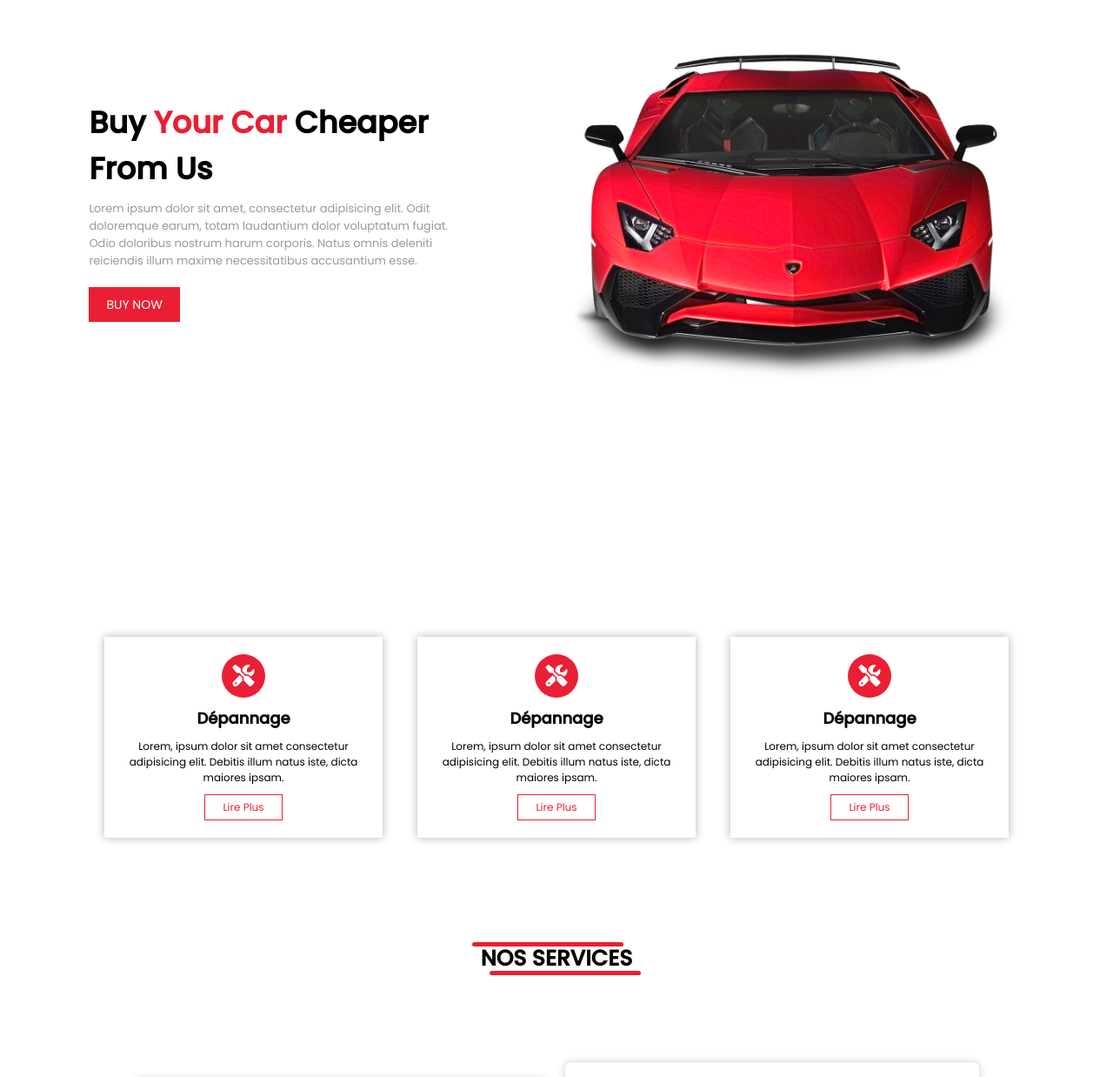
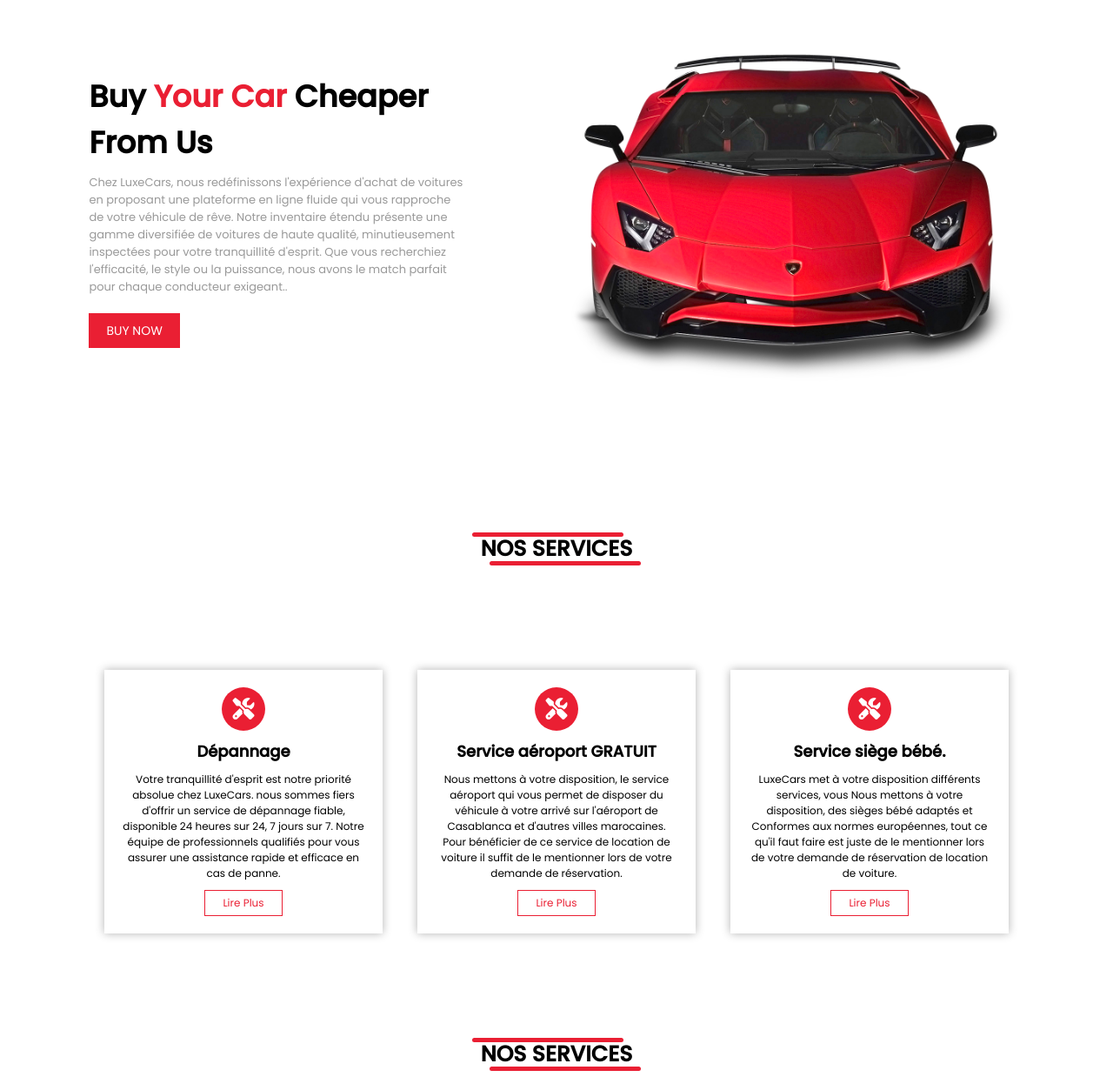
Before and after one commit to MohamedAbakrim/LuxeCars, a PHP site: page / in a window 1280 px wide. Shown: the part 188-1426 px from the top of the page at 87% size. Run offline with PHP 8.4, Linux system fonts and the light colour scheme; a user stored in the database is signed in; data comes from the database, SQL or seed files in the repository; both versions use the stored data as it was after the commit; some libraries are stand-ins or nearby versions.

Commit message:
its just a simple commerce website

```diff
--- a/header.php
+++ b/header.php
@@ -5,8 +5,8 @@
     <meta http-equiv="X-UA-Compatible" content="IE=edge">
     <meta name="viewport" content="width=device-width, initial-scale=1.0">
     <title>Car Luxe </title>
-    <link rel="stylesheet" href="style.css">
-    <link rel="stylesheet" href="style2.css">
+    <link rel="stylesheet" href="./styles/style.css">
+    <link rel="stylesheet" href="./styles/style2.css">
     <script src="https://kit.fontawesome.com/3010b1eaf1.js" crossorigin="anonymous"></script>
 </head>
 <body>
--- a/index.php
+++ b/index.php
@@ -8,7 +8,7 @@
     <section id="home">
         <div class="left">
             <h1>Buy <span>Your Car</span> Cheaper From Us</h1>
-            <p>Lorem ipsum dolor sit amet, consectetur adipisicing elit. Odit doloremque earum, totam laudantium dolor voluptatum fugiat. Odio doloribus nostrum harum corporis. Natus omnis deleniti reiciendis illum maxime necessitatibus accusantium esse.</p>
+            <p>Chez LuxeCars, nous redéfinissons l'expérience d'achat de voitures en proposant une plateforme en ligne fluide qui vous rapproche de votre véhicule de rêve. Notre inventaire étendu présente une gamme diversifiée de voitures de haute qualité, minutieusement inspectées pour votre tranquillité d'esprit. Que vous recherchiez l'efficacité, le style ou la puissance, nous avons le match parfait pour chaque conducteur exigeant..</p>
             <a href="#">BUY NOW</a>
         </div>
         <div class="right">
@@ -18,23 +18,25 @@
     <!-- section services -->
 
     <section id="services">
+        <h1 class="section_title">Nos Services</h1>
         <div class="list_services">
             <div class="service">
                 <i class="fa-solid fa-screwdriver-wrench"></i>
                 <h3>Dépannage</h3>
-                <p>Lorem, ipsum dolor sit amet consectetur adipisicing elit. Debitis illum natus iste, dicta maiores ipsam.</p>
+                <p>Votre tranquillité d'esprit est notre priorité absolue chez LuxeCars. nous sommes fiers d'offrir un service de dépannage fiable, disponible 24 heures sur 24, 7 jours sur 7. Notre équipe de professionnels qualifiés pour vous assurer une assistance rapide et efficace en cas de panne.</p>
                  <a href="#" class="read_more">Lire Plus</a>
             </div>
             <div class="service">
                 <i class="fa-solid fa-screwdriver-wrench"></i>
-                <h3>Dépannage</h3>
-                <p>Lorem, ipsum dolor sit amet consectetur adipisicing elit. Debitis illum natus iste, dicta maiores ipsam.</p>
+                <h3>Service aéroport GRATUIT</h3>
+                <p>Nous mettons à votre disposition, le service aéroport qui vous permet de disposer du véhicule à votre arrivé sur l'aéroport de Casablanca et d'autres villes marocaines.
+Pour bénéficier de ce service de location de voiture il suffit de le mentionner lors de votre demande de réservation.</p>
                  <a href="#" class="read_more">Lire Plus</a>
             </div>
             <div class="service">
                 <i class="fa-solid fa-screwdriver-wrench"></i>
-                <h3>Dépannage</h3>
-                <p>Lorem, ipsum dolor sit amet consectetur adipisicing elit. Debitis illum natus iste, dicta maiores ipsam.</p>
+                <h3>Service siège bébé.</h3>
+                <p>LuxeCars met à votre disposition différents services, vous Nous mettons à votre disposition, des sièges bébé adaptés et Conformes aux normes européennes, tout ce qu'il faut faire est juste de le mentionner lors de votre demande de réservation de location de voiture. </p>
                  <a href="#" class="read_more">Lire Plus</a>
             </div>
         </div>
@@ -48,7 +50,7 @@
         <div class="localisation_contact_div">
             <div class="localisation">
                 <h3>Notre Adresse</h3>
-                <iframe src="https://www.google.com/maps/embed?pb=!1m18!1m12!1m3!1d10499.966567606692!2d2.285747998068967!3d48.85836977022069!2m3!1f0!2f0!3f0!3m2!1i1024!2i768!4f13.1!3m3!1m2!1s0x47e66e2964e34e2d%3A0x8ddca9ee380ef7e0!2sTour%20Eiffel!5e0!3m2!1sfr!2sfr!4v1644955637071!5m2!1sfr!2sfr" width="600" height="450" style="border:0;" allowfullscreen="" loading="lazy"></iframe>
+                <iframe src="https://www.google.com/maps/embed?pb=!1m18!1m12!1m3!1d13765.523085506244!2d-9.547618160384001!3d30.39693689596298!2m3!1f0!2f0!3f0!3m2!1i1024!2i768!4f13.1!3m3!1m2!1s0xdb3c825f48b65f7%3A0xc1a03d5109d60a9e!2sCit%C3%A9%20El%20Houda%2C%20Agadir%2080000!5e0!3m2!1sfr!2sma!4v1697235130015!5m2!1sfr!2sma" width="600" height="450" style="border:0;" allowfullscreen="" loading="lazy"></iframe>
             </div>
 
             <div class="form_contact">
--- /dev/null
+++ b/js/script2.js
@@ -0,0 +1,43 @@
+var menu_toggle = document.querySelector('.menu_toggle');
+var menu = document.querySelector('.menu');
+var menu_toggle_span = document.querySelector('.menu_toggle span');
+
+menu_toggle.onclick = function(){
+    menu_toggle.classList.toggle('active');
+    menu_toggle_span.classList.toggle('active');
+    menu.classList.toggle('responsive') ;
+}
+try{
+    if(error == 'error'){
+        document.getElementById('error').innerHTML = 'invalid informations';
+        document.getElementById('useremail').style.border = '1px solid red';
+        document.getElementById('password').style.border = '1px solid red';
+    }else if(error == 'already'){
+        document.getElementById('error').innerHTML = 'the email or username are already taken';
+        document.getElementById('firstName').style.border = '1px solid red';
+        document.getElementById('lastName').style.border = '1px solid red';
+        document.getElementById('password').style.border = '1px solid red';
+        document.getElementById('email').style.border = '1px solid red';
+        document.getElementById('username').style.border = '1px solid red';
+        document.getElementById('confirmPassword').style.border = '1px solid red';
+    }else if(error =='dontmatch'){
+        document.getElementById('error').innerHTML = 'the passwords dont match';
+        document.getElementById('username').style.border = '1px solid red';
+        document.getElementById('firstName').style.border = '1px solid red';
+        document.getElementById('lastName').style.border = '1px solid red';
+        document.getElementById('password').style.border = '1px solid red';
+        document.getElementById('email').style.border = '1px solid red';
+        document.getElementById('confirmPassword').style.border = '1px solid red';
+    }
+    else if(error == "error2"){
+        document.getElementById('error').innerHTML = 'please fill all the fields';
+        document.getElementById('username').style.border = '1px solid red';
+        document.getElementById('firstName').style.border = '1px solid red';
+        document.getElementById('lastName').style.border = '1px solid red';
+        document.getElementById('password').style.border = '1px solid red';
+        document.getElementById('email').style.border = '1px solid red';
+        document.getElementById('confirmPassword').style.border = '1px solid red';
+    }
+}catch(err){
+    console.log(err);
+}
--- a/style.css
+++ b/styles/style.css
@@ -386,6 +386,7 @@
         display: none;
     }
     #home {
+        margin-top:50px;
         padding:  0 10px;
         justify-content: center;
         flex-direction: column;
@@ -400,10 +401,14 @@
         margin-top: 50px;
         width: 60%;
     }
+    .right img{
+        display:none;
+    }
     .images li {
         width: 100%;
     }
     #services {
+        margin-top:150px;
         padding: 0 10px;
     }
     .service {
@@ -575,8 +580,9 @@
 
 
 
-  #table{
-    height:100vh;
+#table{
+    padding:100px 0;
+    min-height:100vh;
     display:flex;
     justify-content:space-between;
     align-items:center;
```
Also changed, not shown: Registration.php (+10 -9 lines), cars.php (+12 -8 lines), footer.php (+8 -49 lines), login.php (+8 -7 lines), mydb.sql (+12 -9 lines), styles/style2.css (renamed from style2.css).
